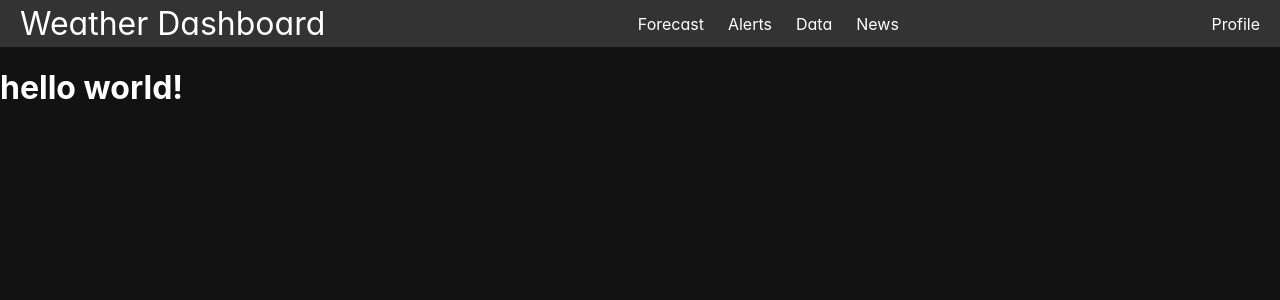
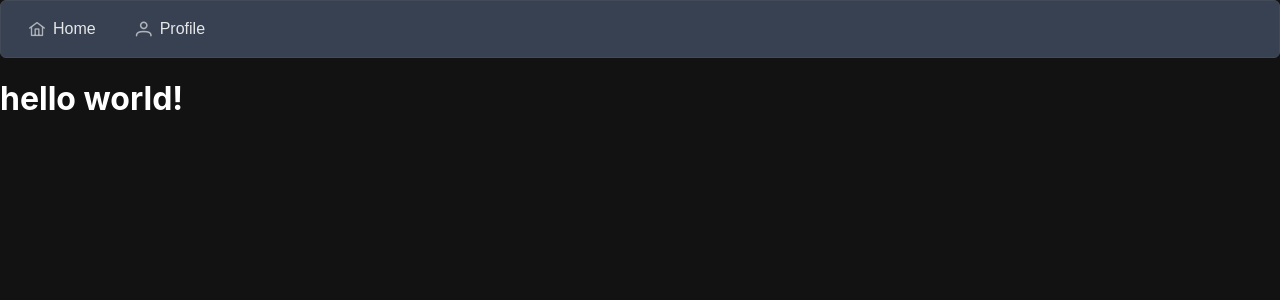
Before and after one commit to ushoukat-bjss/Hou-intern-2024, a React (Create React App) app: page / in a window 1280 px wide. Shown: the top 300 px of the page. Built offline with nearby package versions, Linux system fonts and the light colour scheme; a web font is replaced by a local one.

Commit message:
replaced header with Menubar component

```diff
--- a/src/navBar.js
+++ b/src/navBar.js
@@ -1,40 +1,24 @@
-import { Link, useMatch, useResolvedPath } from 'react-router-dom';
+import React from 'react';
+import { Menubar } from 'primereact/menubar';
+import 'primeicons/primeicons.css';
 
 export default function NavBar() {
-  return (
-    <nav className='nav'>
-      <Link to='/' className='site-title'>
-        Weather Dashboard
-      </Link>
-      <ul>
-        <li>
-          <a href='/Forecast'>Forecast</a>
-        </li>
-        <li>
-          <a href='/Alerts'>Alerts</a>
-        </li>
-        <li>
-          <a href='/Data'>Data</a>
-        </li>
-        <li>
-          <a href='News'>News</a>
-        </li>
-      </ul>
-      <ul>
-        <CustomLink to='/Profile'>Profile</CustomLink>
-      </ul>
-    </nav>
-  );
+  const items = [
+    {
+      label: 'Home',
+      icon: 'pi pi-home',
+      command: () => navigateTo('/'),
+    },
+    {
+      label: 'Profile',
+      icon: 'pi pi-user',
+      command: () => navigateTo('/Profile'),
+    },
+  ];
+
+  const navigateTo = (path) => {
+    window.history.pushState(null, '', path);
+  };
+
+  return <Menubar model={items} />;
 }
-
-function CustomLink({ to, children, ...props }) {
-  const resolvedPath = useResolvedPath(to);
-  const isActive = useMatch({ path: resolvedPath.pathname, end: true });
-  return (
-    <li classname={isActive ? 'active' : ''}>
-      <Link to={to} {...props}>
-        {children}
-      </Link>
-    </li>
-  );
-}
```
